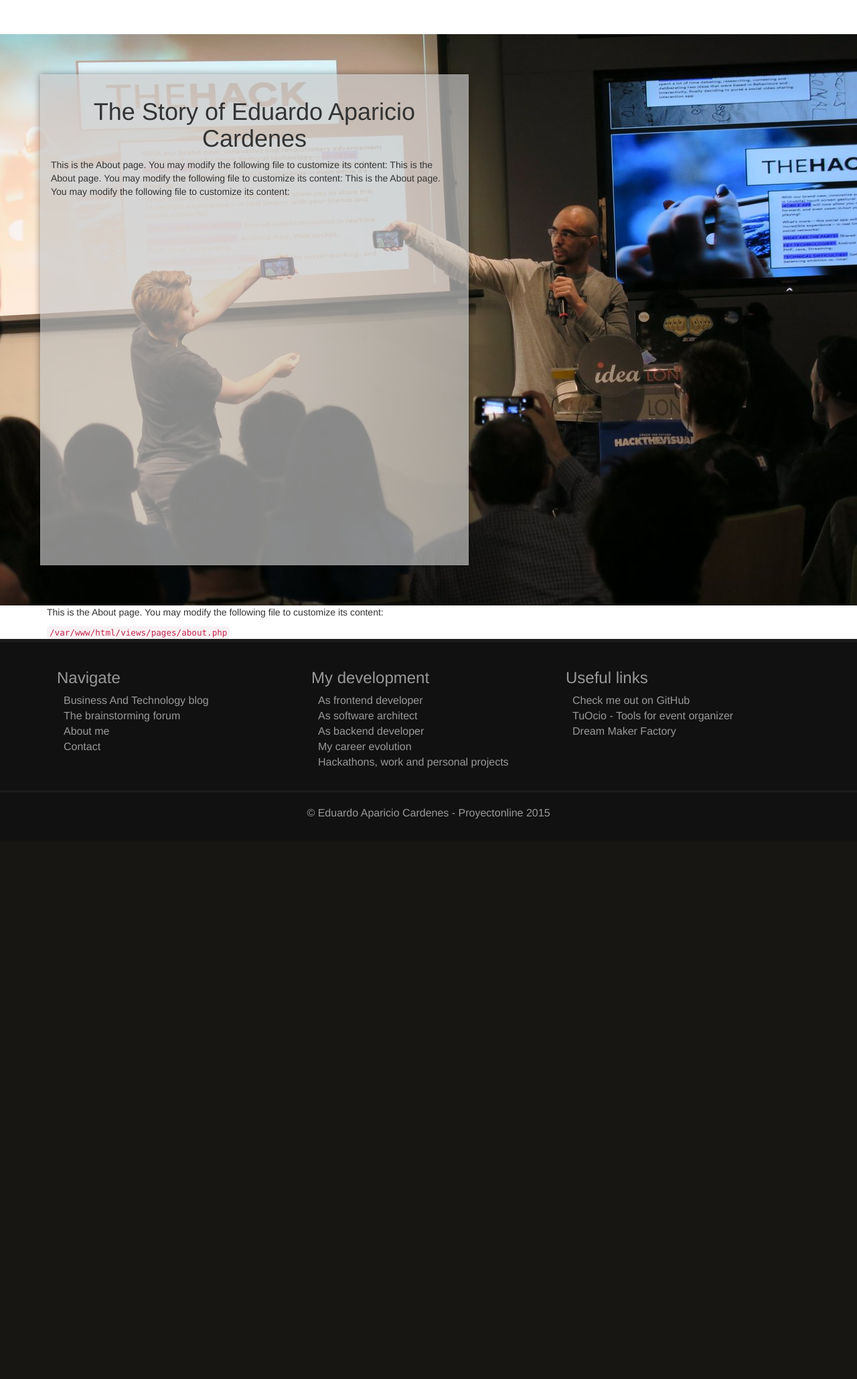
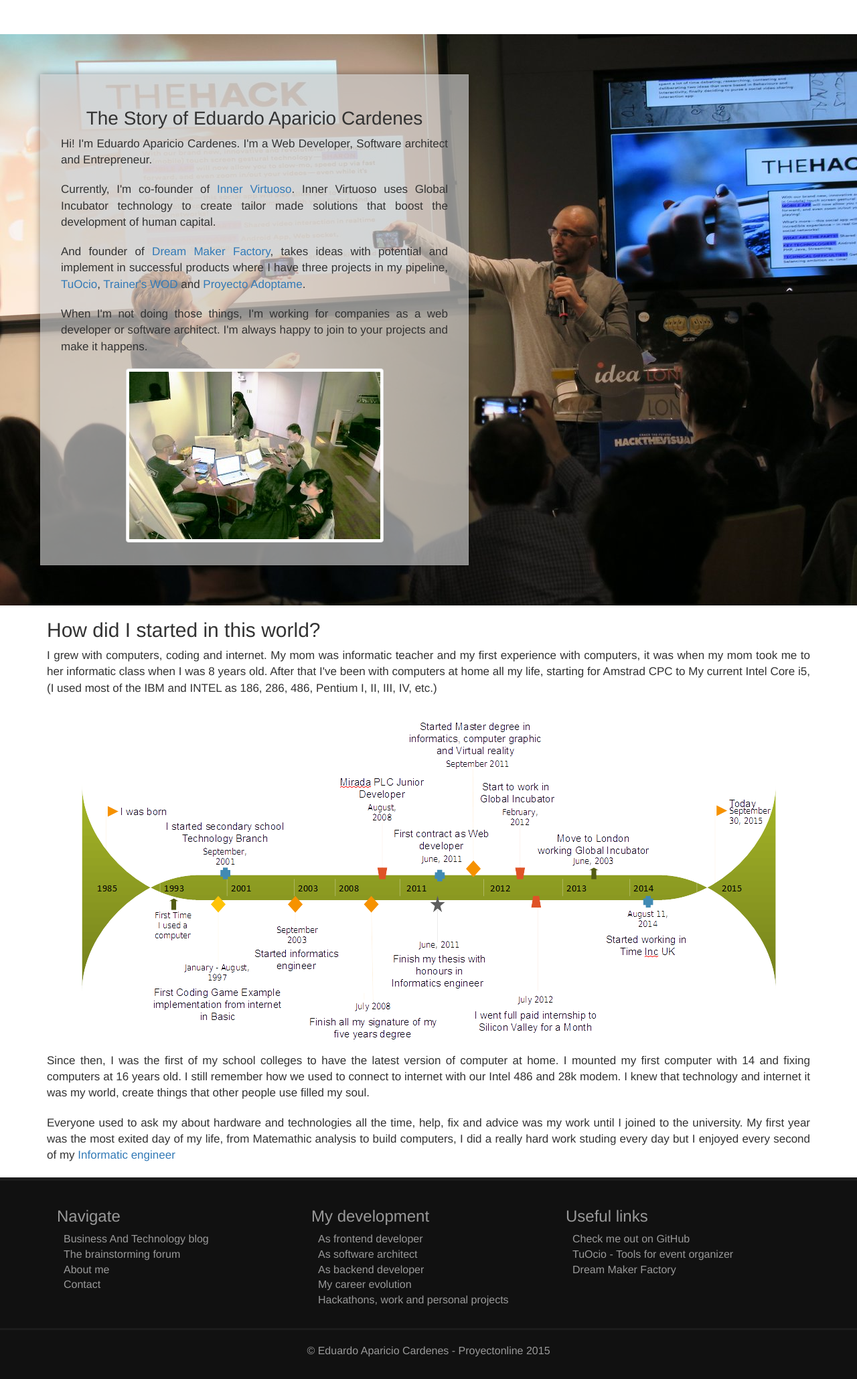
Before and after one commit to EduardoAC/eduardo-cv-frontend-web, a Yii app: template views/pages/about.php in a window 1280 px wide. Shown: the whole page at 67% size. Before the commit the page ends 1223 px from the top, so only its background shows below. Run offline with PHP 8.4 and a stand-in for Yii, Linux system fonts and the light colour scheme; the template is opened without the code that fills it, so the values that code supplies are empty; style sheets or scripts are compiled from the project's sources; some libraries are stand-ins or nearby versions.

Commit message:
Add my personal information about my life - Picture that define a prototype timeline of high lines - Picture that show how I get involved in project with my own team

```diff
--- a/assets/sass/templates/about.scss
+++ b/assets/sass/templates/about.scss
@@ -24,11 +24,28 @@ and open the template in the editor.
         }
     }
     img{
+        margin: 0 auto;
+    }
+    p{
+        margin-bottom: 20px;
+        font-size: 17px;
+        text-align: justify;
     }
     .heading-block{
         padding: 15px;
         h1{
             text-align: center;
+            font-size: 28px;
+        }
+    }
+    @media screen and (min-width: 768px){
+        h1{
+            font-size: 36px;
+        }
+    }
+    @media screen and (max-width: 1023px){
+        .site-about{
+            width: auto;
         }
     }
     @media screen and (min-width: 1024px){
@@ -41,6 +58,7 @@ and open the template in the editor.
             left: 60px;
             bottom: 60px;
             width: 50%;
+            padding: 30px;
             background-color: rgba(200,200,200,0.68);
             border: 1px solid rgba(255,255,255,.1);
             -webkit-box-shadow: 0 0 10px rgba(0,0,0,.4);
--- a/views/pages/about.php
+++ b/views/pages/about.php
@@ -15,20 +15,34 @@ AboutAsset::register($this);
         </div>
         <div class="heading-block">
             <h1>The Story of Eduardo Aparicio Cardenes</h1>
-            <p>This is the About page. You may modify the following file to customize its content: This is the About page. You may modify the following file to customize its content: This is the About page. You may modify the following file to customize its content:</p>
+            <p>Hi! I'm Eduardo Aparicio Cardenes. I'm a Web Developer, Software architect and Entrepreneur.</p>
+            <p>
+                Currently, I'm co-founder of <a href='http://www.innervirtuoso.com'>Inner Virtuoso</a>. Inner Virtuoso uses Global Incubator technology to create tailor made solutions that boost the development of human capital.
+            </p>
+            <p>And founder of <a href='http://www.dreammakerfactory.com'>Dream Maker Factory</a>, takes ideas with potential and implement in successful products where I have three projects in my pipeline, <a href='http://www.tuocio.org'>TuOcio</a>, <a href='http://www.trainerswod.com/'>Trainer's WOD</a> and <a href='http://www.proyectoadoptame.es'>Proyecto Adoptame</a>.</p>
+            <p>When I'm not doing those things, I'm working for companies as a web developer or software architect. I'm always happy to join to your projects and make it happens.</p>
+            <?= Html::img('images/photo-working.jpg',array('class'=>'img-responsive img-thumbnail visible-xs visible-lg'));?>
         </div>
     </div>
-<div class="container site-about">
-
-    <?= Breadcrumbs::widget([
-        'links' => array($this->title),
-        'options' => array('class' => 'container breadcrumb')
-    ]) ?>
-
-    <p>
-        This is the About page. You may modify the following file to customize its content:
-    </p>
-
-    <code><?= __FILE__ ?></code>
-</div>
+    <div class="container site-about">
+        <h2>How did I started in this world?</h2>
+        <p>
+                I grew with computers, coding and internet. My mom was informatic teacher and my first experience
+            with computers, it was when my mom took me to her informatic class when I was 8 years old. After that I've
+            been with computers at home all my life, starting for Amstrad CPC to My current Intel Core i5,
+            (I used most of the IBM and INTEL as 186, 286, 486, Pentium I, II, III, IV, etc.)
+        </p>
+        <?= Html::img('images/my-life-timeline.png',array('class'=>'img-responsive'));?>
+        <p>
+            Since then, I was the first of my school colleges to have the latest version of computer at home.
+            I mounted my first computer with 14 and fixing computers at 16 years old.
+            I still remember how we used to connect to internet with our Intel 486 and 28k modem.
+            I knew that technology and internet it was my world, create things that other people use filled my soul.
+        </p>
+        <p>
+            Everyone used to ask my about hardware and technologies all the time, help, fix and advice was my work until I joined to the university.
+            My first year was the most exited day of my life, from Matemathic analysis to build computers, I did a really hard work studing every day
+            but I enjoyed every second of my <a href='http://www2.ulpgc.es//index.php?pagina=estudios&ver=weees002&tipoplan=&codigo=180_1801_10_00#2' rel='nofollow'>Informatic engineer</a>
+        </p>
+    </div>
 </section>
```
Also changed, not shown: web/images/my-life-timeline.png (added), web/images/photo-working.jpg (added).
